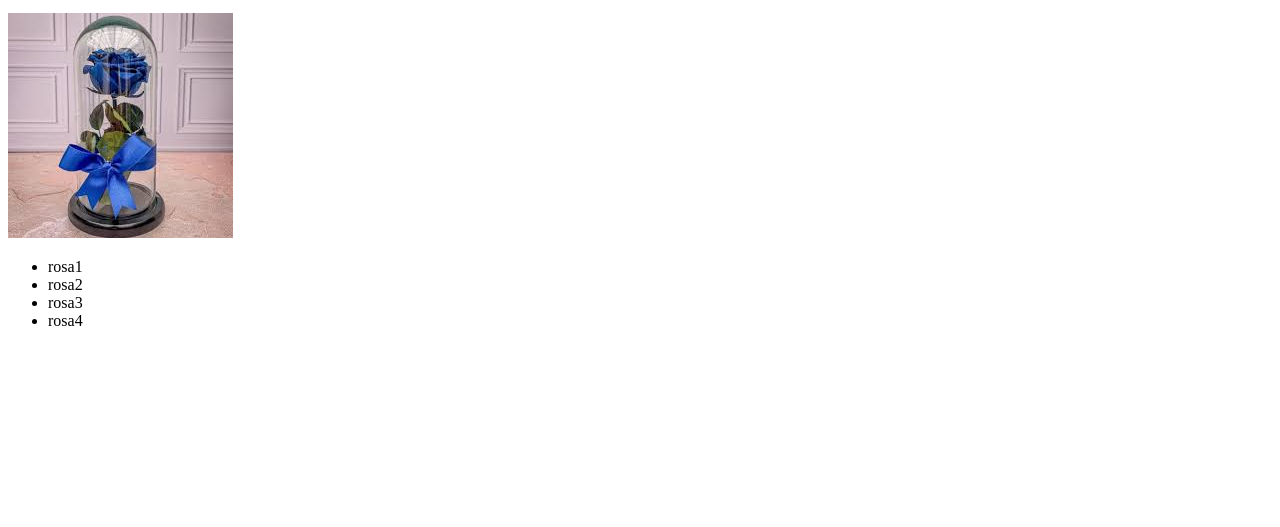
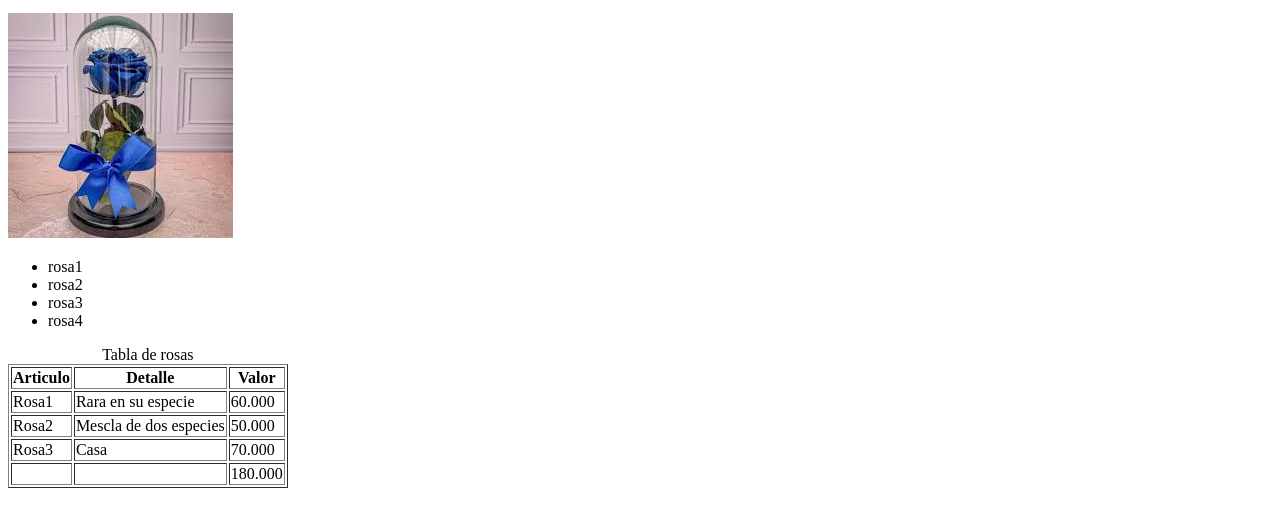
Before and after one commit to Darcy0608/Proyecto-ADSO_01, a plain HTML site: page index.html in a window 1280 px wide. Shown: the part 119-646 px from the top of the page. Drawn offline with Linux system fonts and the light colour scheme.

Commit message:
rama desarrollador- Actua_index

```diff
--- a/index.html
+++ b/index.html
@@ -15,5 +15,39 @@
     <li>rosa3</li>
     <li>rosa4</li>
  </ul>
+ <table border="1">
+    <caption>Tabla de rosas</caption>
+    <thead>
+        <tr>
+            <th>Articulo</th>
+            <th>Detalle</th>
+            <th>Valor</th>
+        </tr>
+    </thead>
+    <tbody>
+        <tr>
+            <td>Rosa1</td>
+            <td>Rara en su especie</td>
+            <td>60.000</td>
+        </tr>
+        <tr>
+            <td>Rosa2</td>
+            <td>Mescla de dos especies</td>
+            <td>50.000</td>
+        </tr>
+        <tr>
+            <td>Rosa3</td>
+            <td>Casa</td>
+            <td>70.000</td>
+        </tr>
+    </tbody>
+    <tfoot>
+        <tr>
+            <td></td>
+            <td></td>
+            <td>180.000</td>
+        </tr>
+    </tfoot>
+ </table>
 </body>
 </html>
```
